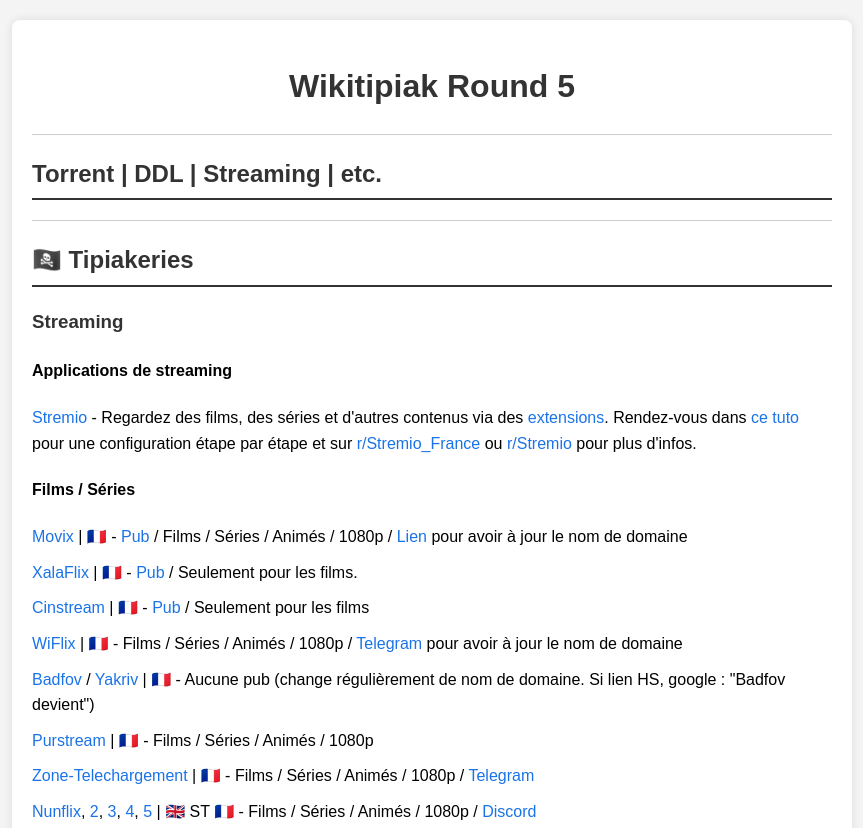
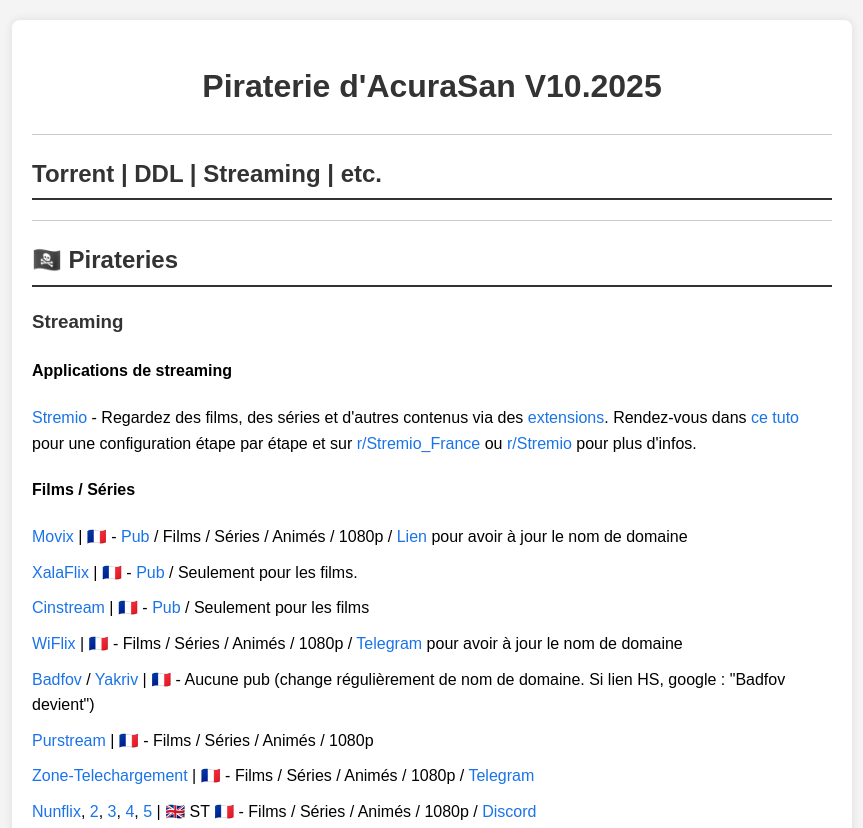
Before and after one commit to acuraek4-droid/wikipirate, a plain HTML site: page index.html in a window 1280 px wide. Shown: the top 828 px of the page, without its empty margins (208-1071 px from the left). Drawn offline with Linux system fonts and the light colour scheme.

Commit message:
Update index.html

```diff
--- a/index.html
+++ b/index.html
@@ -59,12 +59,12 @@
 </head>
 <body>
     <div class="container">
-        <h1>Wikitipiak Round 5</h1>
+        <h1>Piraterie d'AcuraSan V10.2025</h1>
         <hr>
         <h2>Torrent | DDL | Streaming | etc.</h2>
         <hr>
         <div class="section">
-            <h2>🏴‍☠️ Tipiakeries</h2>
+            <h2>🏴‍☠️ Pirateries</h2>
 
             <div class="section">
                 <h3>Streaming</h3>
```
